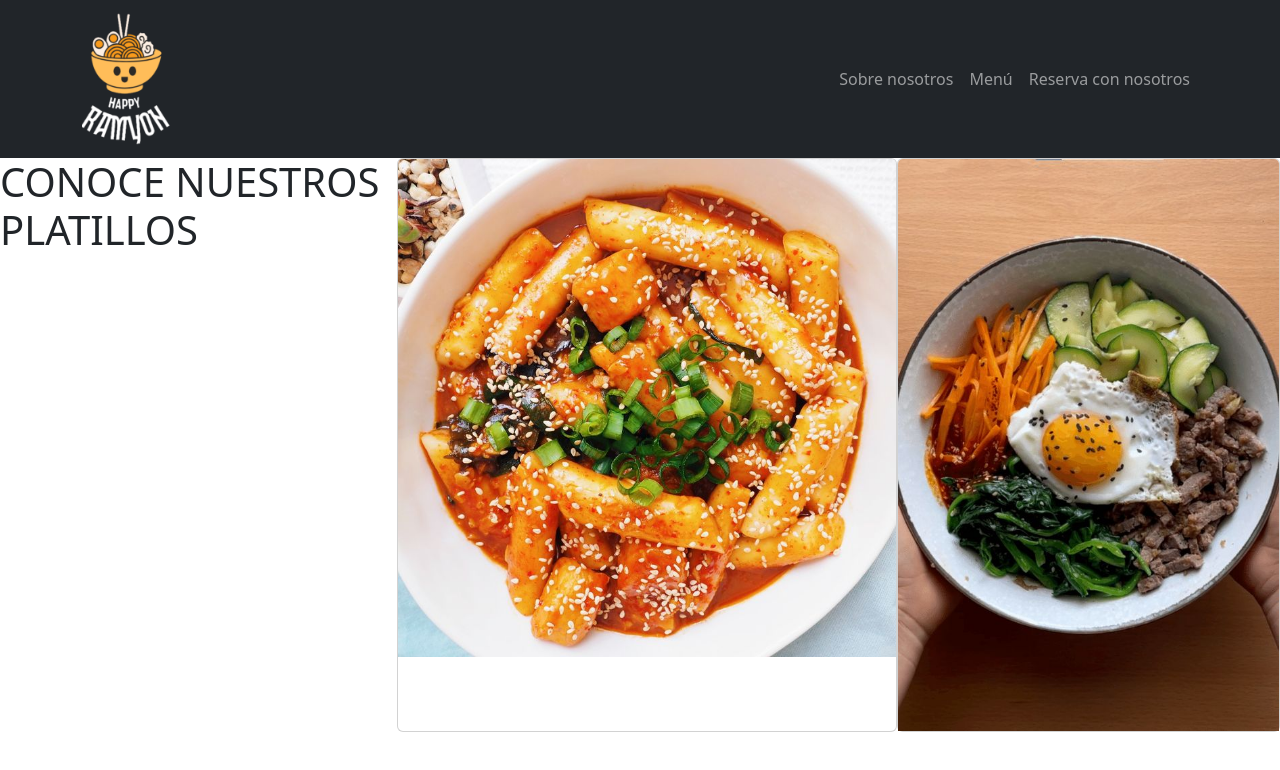
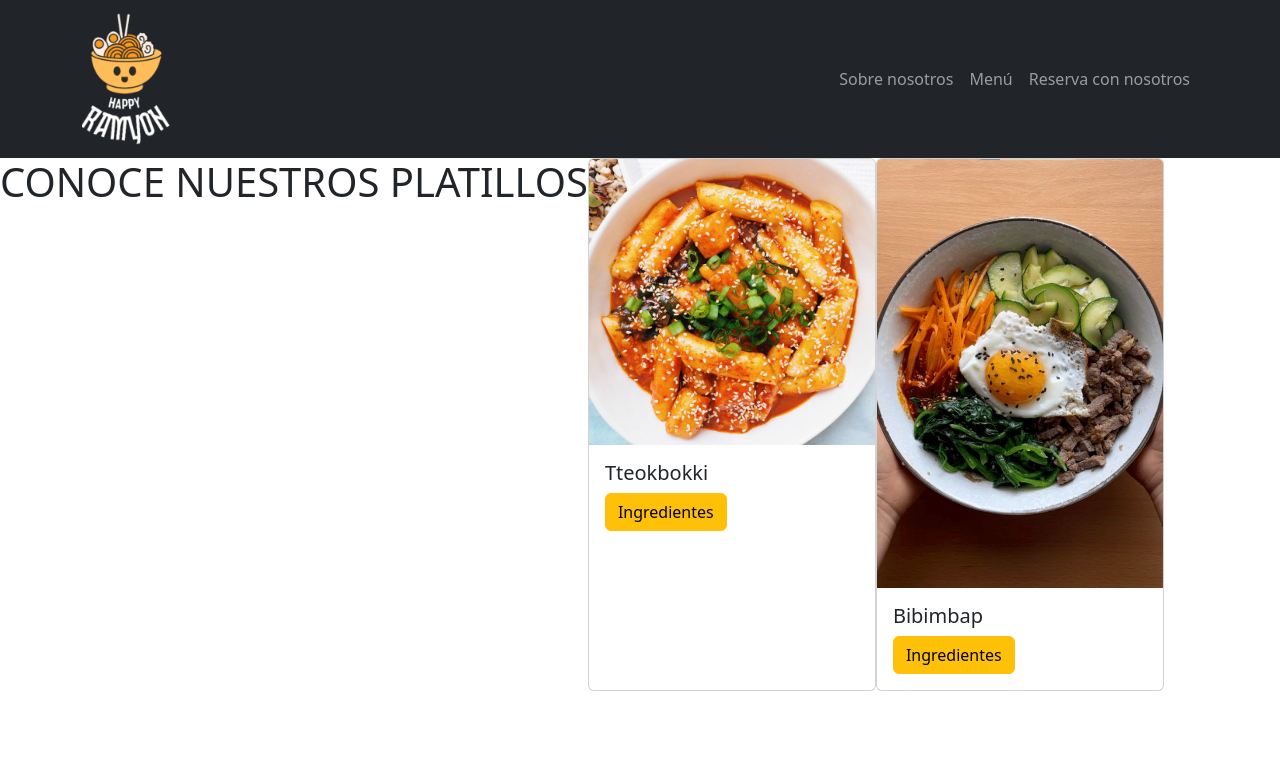
Before and after one commit to AraceliDC/proyecto-4, a React (Vite) app: page /proyecto-4/menu in a window 1280 px wide. Shown: the top 770 px of the page. Built offline with nearby package versions, Linux system fonts and the light colour scheme.

Commit message:
card y footer

```diff
--- a/src/pages/Home.jsx
+++ b/src/pages/Home.jsx
@@ -16,12 +16,12 @@ export const Home = () => {
         </div>
 
         <div className='' style={{display:'flex',width:'100%',borderTop:'1px solid grey'}}>
-          <div style={{width:'50%', height:'20rem',color:'white'}} className='bg-dark p-5'>
+          <div style={{width:'50%', height:'30rem',color:'white'}} className='bg-dark p-5'>
             <h4>Contáctate con nosotros</h4>
             <span> En caso de duda sobre reserva, cancelación de reserva o cualquier otra pregunta, no dudes en contactarte con nosotros</span>
             <span>Concepción, Región del Bío-bío <br /> +56 11111111 <br />contacto@ramyonccp.cl</span>
           </div>
-          <div className='bg-dark'>
+          <div className='bg-dark' style={{width:'50%'}}>
             <FormComponent />
           </div>
         </div>
--- a/src/pages/Menu.jsx
+++ b/src/pages/Menu.jsx
@@ -1,5 +1,5 @@
 import React from 'react'
-import { Card } from 'react-bootstrap'
+import { Button, Card } from 'react-bootstrap'
 import holder from '../holder.json'
 
 export const Menu = () => {
@@ -8,8 +8,12 @@ export const Menu = () => {
       <h1>CONOCE NUESTROS PLATILLOS</h1>
       {
         holder.dishes.map(dish=> (
-        <Card key={dish.name}>
+        <Card key={dish.name} style={{width:'18rem'}}>
           <Card.Img variant='top' src={dish.image}/>
+          <Card.Body>
+            <Card.Title>{dish.name}</Card.Title>
+            <Button variant='warning'>Ingredientes</Button>
+          </Card.Body>
         </Card>))
       }
     </div>
```
